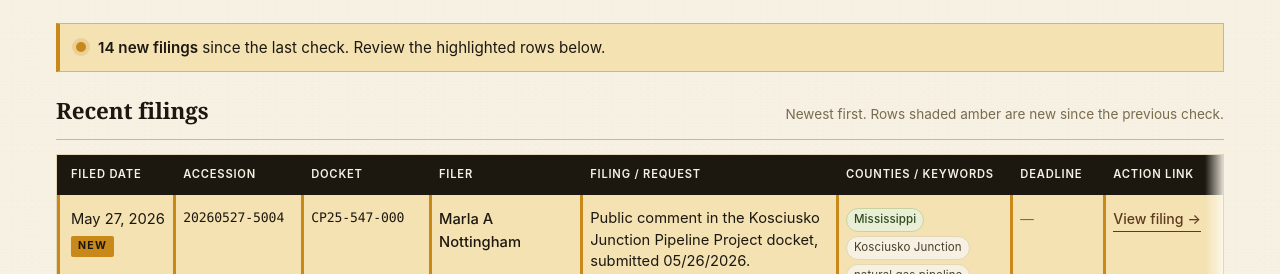
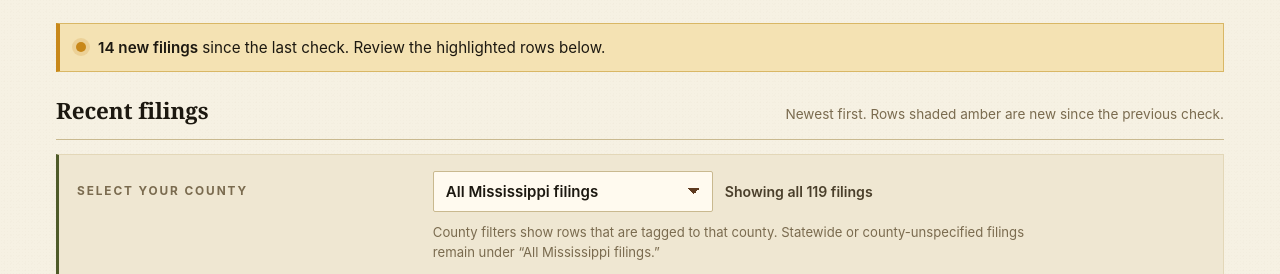
Before and after one commit to MississippiForMississippi/MSFERCandPSCfilings, a plain HTML site: page index.html in a window 1280 px wide. Shown: the part 526-800 px from the top of the page. Drawn offline with Linux system fonts and the light colour scheme; a web font is replaced by a local one.

Commit message:
Add county filter to filings table

```diff
--- a/app.js
+++ b/app.js
@@ -7,6 +7,20 @@
   "use strict";
 
   var WATCHED_COUNTIES = 82;
+  var MISSISSIPPI_COUNTIES = [
+    "Adams","Alcorn","Amite","Attala","Benton","Bolivar","Calhoun","Carroll",
+    "Chickasaw","Choctaw","Claiborne","Clarke","Clay","Coahoma","Copiah",
+    "Covington","DeSoto","Forrest","Franklin","George","Greene","Grenada",
+    "Hancock","Harrison","Hinds","Holmes","Humphreys","Issaquena","Itawamba",
+    "Jackson","Jasper","Jefferson","Jefferson Davis","Jones","Kemper",
+    "Lafayette","Lamar","Lauderdale","Lawrence","Leake","Lee","Leflore",
+    "Lincoln","Lowndes","Madison","Marion","Marshall","Monroe","Montgomery",
+    "Neshoba","Newton","Noxubee","Oktibbeha","Panola","Pearl River","Perry",
+    "Pike","Pontotoc","Prentiss","Quitman","Rankin","Scott","Sharkey",
+    "Simpson","Smith","Stone","Sunflower","Tallahatchie","Tate","Tippah",
+    "Tishomingo","Tunica","Union","Walthall","Warren","Washington","Wayne",
+    "Webster","Wilkinson","Winston","Yalobusha","Yazoo"
+  ];
 
   /* ---------- helpers ---------- */
   function $(id) { return document.getElementById(id); }
@@ -73,7 +87,13 @@
   }
 
   /* ---------- render ---------- */
-  function emptyRowHtml() {
+  function emptyRowHtml(selectedCounty) {
+    var title = selectedCounty
+      ? "No filings currently tagged to " + selectedCounty + " County"
+      : "No relevant new filings captured yet";
+    var hint = selectedCounty
+      ? "Try “All Mississippi filings” to review statewide or county-unspecified filings."
+      : "The next automatic check will update this report.";
     return ''
       + '<tr class="empty-row"><td colspan="8">'
       + '<span class="empty-row__inner">'
@@ -83,8 +103,8 @@
       +     '<line x1="8" y1="13" x2="16" y2="13"/>'
       +     '<line x1="8" y1="16" x2="14" y2="16"/>'
       +   '</svg>'
-      +   '<span class="empty-row__title">No relevant new filings captured yet</span>'
-      +   '<span class="empty-row__hint">The next automatic check will update this report.</span>'
+      +   '<span class="empty-row__title">' + escapeHtml(title) + '</span>'
+      +   '<span class="empty-row__hint">' + escapeHtml(hint) + '</span>'
       + '</span>'
       + '</td></tr>';
   }
@@ -148,14 +168,60 @@
       + '</tr>';
   }
 
-  function renderTable(rows) {
+  function renderTable(rows, selectedCounty) {
     var body = $("filings-body");
     if (!body) return;
     if (!rows || !rows.length) {
-      body.innerHTML = emptyRowHtml();
+      body.innerHTML = emptyRowHtml(selectedCounty);
       return;
     }
     body.innerHTML = rows.map(renderRow).join("");
+  }
+
+  function rowMatchesCounty(row, county) {
+    if (!county) return true;
+    var selected = String(county).trim().toLowerCase();
+    return (row.counties || []).some(function (c) {
+      return String(c).trim().toLowerCase() === selected;
+    });
+  }
+
+  function filteredRows(rows, county) {
+    return (rows || []).filter(function (row) {
+      return rowMatchesCounty(row, county);
+    });
+  }
+
+  function updateFilterCount(totalRows, shownRows, county) {
+    var target = $("county-filter-count");
+    if (!target) return;
+    if (!county) {
+      target.textContent = "Showing all " + totalRows + " filings";
+      return;
+    }
+    var noun = shownRows === 1 ? "filing" : "filings";
+    target.textContent = "Showing " + shownRows + " " + noun + " tagged to " + county + " County";
+  }
+
+  function setupCountyFilter(rows) {
+    var select = $("county-filter");
+    if (!select) return;
+    MISSISSIPPI_COUNTIES.forEach(function (county) {
+      var option = document.createElement("option");
+      option.value = county;
+      option.textContent = county + " County";
+      select.appendChild(option);
+    });
+
+    function applyCountyFilter() {
+      var county = select.value;
+      var nextRows = filteredRows(rows, county);
+      renderTable(nextRows, county);
+      updateFilterCount((rows || []).length, nextRows.length, county);
+    }
+
+    select.addEventListener("change", applyCountyFilter);
+    applyCountyFilter();
   }
 
   function renderStatus(data) {
@@ -231,7 +297,7 @@
       data = { last_checked: null, since_last_check: 0, rows: [] };
     }
     renderStatus(data);
-    renderTable(data.rows);
+    setupCountyFilter(data.rows);
     watchOverflow();
   }
 
--- a/index.html
+++ b/index.html
@@ -88,6 +88,20 @@
     <div class="section-head">
       <h2 id="filings-heading" class="section-head__title">Recent filings</h2>
       <p class="section-head__sub">Newest first. Rows shaded amber are new since the previous check.</p>
+    </div>
+
+    <div class="filter-panel" aria-label="Filter filings by Mississippi county">
+      <label class="filter-panel__label" for="county-filter">Select your county</label>
+      <div class="filter-panel__control">
+        <select class="filter-panel__select" id="county-filter" name="county-filter">
+          <option value="">All Mississippi filings</option>
+        </select>
+        <span class="filter-panel__count" id="county-filter-count" role="status">Showing all filings</span>
+      </div>
+      <p class="filter-panel__hint">
+        County filters show rows that are tagged to that county. Statewide or county-unspecified
+        filings remain under “All Mississippi filings.”
+      </p>
     </div>
 
     <div class="table-wrap" id="table-wrap" role="region" aria-label="FERC filings table, horizontally scrollable" tabindex="0">
--- a/styles.css
+++ b/styles.css
@@ -268,6 +268,73 @@
 
 /* ==================== TABLE ==================== */
 .filings { margin-bottom: 36px; }
+
+.filter-panel {
+  display: grid;
+  grid-template-columns: minmax(180px, 0.7fr) minmax(260px, 1.6fr);
+  gap: 10px 18px;
+  align-items: center;
+  margin: 0 0 16px;
+  padding: 16px 18px;
+  background: var(--paper-soft);
+  border: 1px solid var(--paper-edge);
+  border-left: 3px solid var(--moss);
+}
+.filter-panel__label {
+  font-size: 0.74rem;
+  font-weight: 700;
+  letter-spacing: 0.16em;
+  text-transform: uppercase;
+  color: var(--ink-faint);
+}
+.filter-panel__control {
+  display: flex;
+  align-items: center;
+  gap: 12px;
+  flex-wrap: wrap;
+}
+.filter-panel__select {
+  min-width: min(100%, 280px);
+  appearance: none;
+  color: var(--ink);
+  background:
+    linear-gradient(45deg, transparent 50%, var(--clay-deep) 50%),
+    linear-gradient(135deg, var(--clay-deep) 50%, transparent 50%),
+    #fffaef;
+  background-position:
+    calc(100% - 18px) 50%,
+    calc(100% - 12px) 50%,
+    0 0;
+  background-size:
+    6px 6px,
+    6px 6px,
+    100% 100%;
+  background-repeat: no-repeat;
+  border: 1px solid var(--rule);
+  border-radius: 2px;
+  padding: 10px 36px 10px 12px;
+  font: 600 0.94rem var(--font-body);
+}
+.filter-panel__select:focus-visible {
+  outline: 2px solid var(--clay);
+  outline-offset: 2px;
+}
+.filter-panel__count {
+  color: var(--ink-soft);
+  font-size: 0.88rem;
+  font-weight: 600;
+}
+.filter-panel__hint {
+  grid-column: 2;
+  margin: 0;
+  max-width: 72ch;
+  color: var(--ink-faint);
+  font-size: 0.82rem;
+}
+@media (max-width: 760px) {
+  .filter-panel { grid-template-columns: 1fr; }
+  .filter-panel__hint { grid-column: 1; }
+}
 
 .table-wrap {
   background: #fffaef;
```
